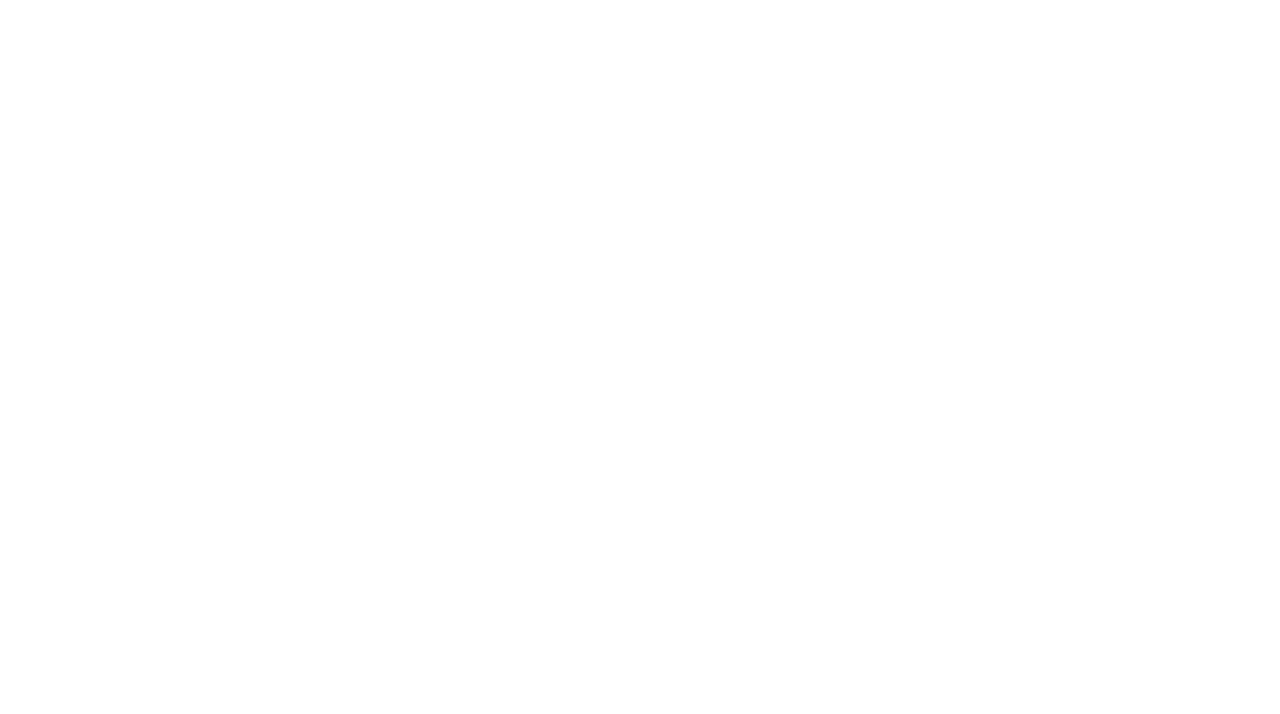
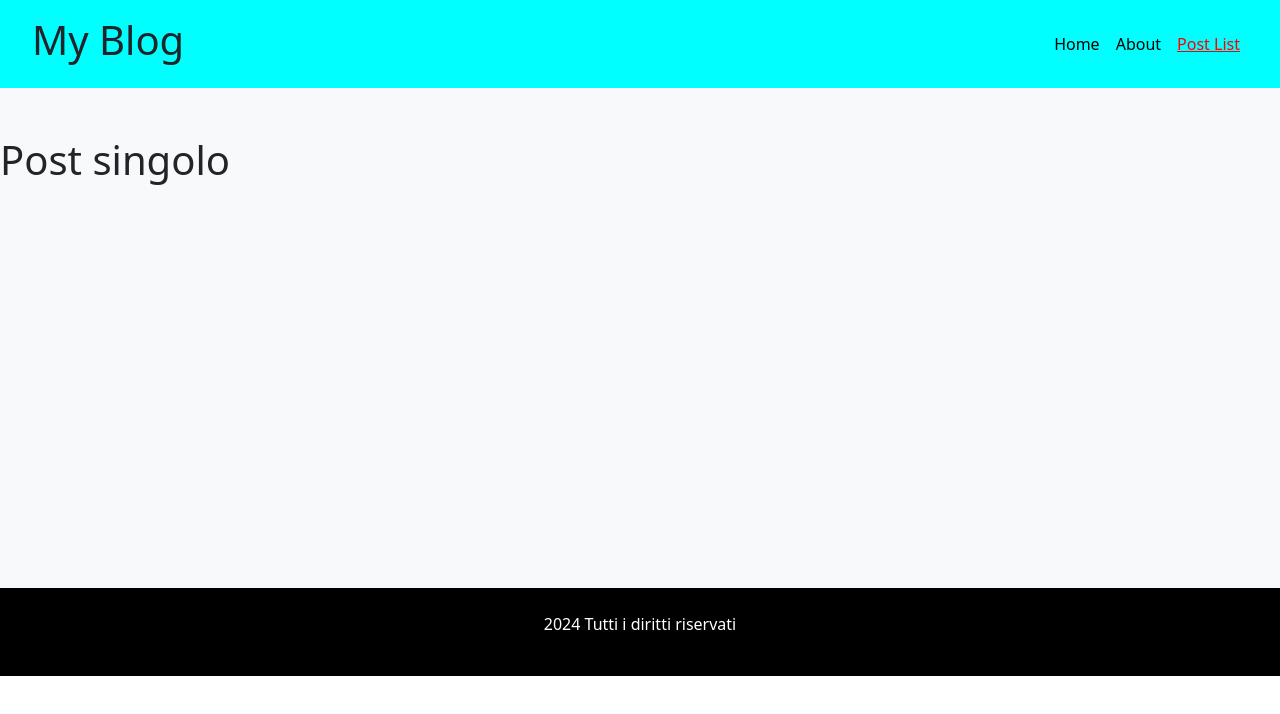
Before and after one commit to EmilioDeChiara3388/react-router, a React (Vite) app: page /posts/1 in a window 1280 px wide. Before the commit this address had no page. Shown: the top 714 px of the page. Built offline with nearby package versions, Linux system fonts and the light colour scheme.

Commit message:
add: created route single post

```diff
--- a/src/App.jsx
+++ b/src/App.jsx
@@ -2,6 +2,7 @@ import { BrowserRouter, Routes, Route } from 'react-router-dom'
 import Home from "./pages/Home"
 import About from "./pages/About"
 import PostsList from "./pages/PostsList"
+import SinglePost from "./pages/SinglePost"
 import DefaultLayout from './pages/DefaultLayout'
 
 
@@ -16,6 +17,7 @@ function App() {
             <Route path='/about' element={<About />} />
             <Route path='/posts'>
               <Route index element={<PostsList />} />
+              <Route path=':slug' element={<SinglePost />} />
             </Route>
 
           </Route>
--- /dev/null
+++ b/src/pages/SinglePost.jsx
@@ -0,0 +1,7 @@
+export default function SinglePost() {
+    return (
+        <>
+            <h1>Post singolo</h1>
+        </>
+    )
+}
```
